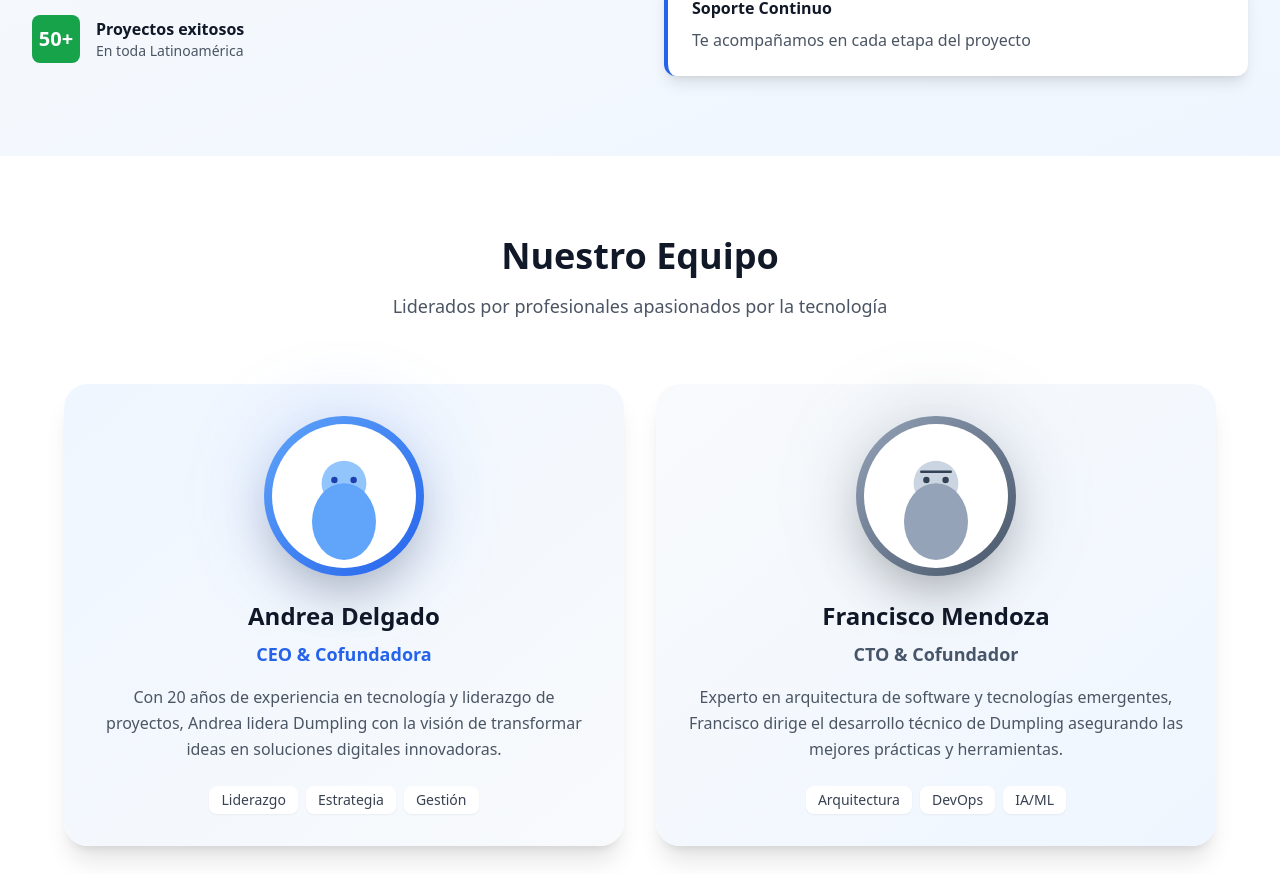
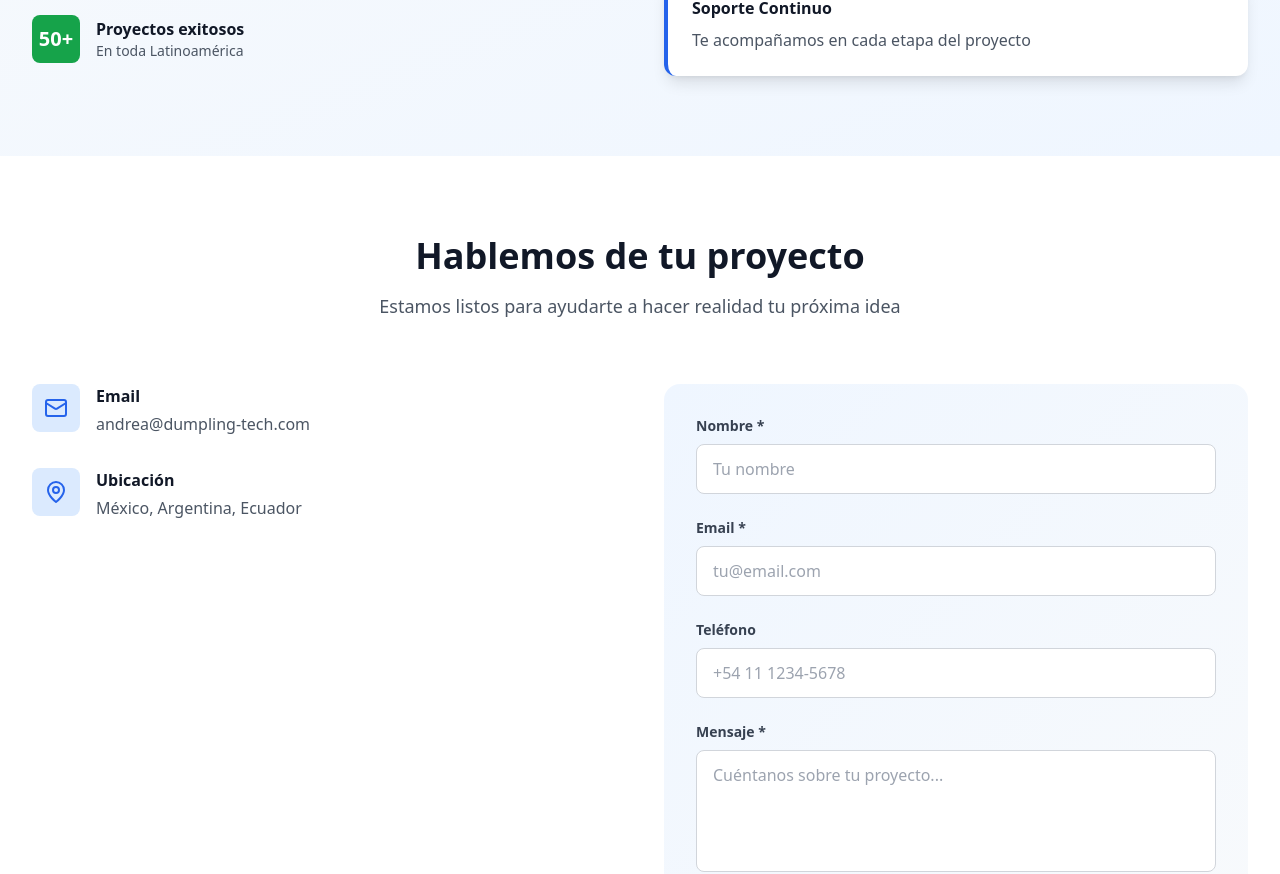
Before and after one commit to ffmr50/dumpling-website, a React (Vite) app: page / in a window 1280 px wide. Shown: the part 1664-2538 px from the top of the page. Built offline with nearby package versions, Linux system fonts and the light colour scheme; no server answers.

Commit message:
Updated Home.tsx

```diff
--- a/src/pages/Home.tsx
+++ b/src/pages/Home.tsx
@@ -300,103 +300,6 @@ function Home() {
           </div>
         </section>
 
-        <section id="equipo" className="py-20 bg-white">
-          <div className="max-w-7xl mx-auto px-4 sm:px-6 lg:px-8">
-            <div className="text-center mb-16">
-              <h2 className="text-3xl md:text-4xl font-bold text-gray-900 mb-4">
-                Nuestro Equipo
-              </h2>
-              <p className="text-lg text-gray-600 max-w-2xl mx-auto">
-                Liderados por profesionales apasionados por la tecnología
-              </p>
-            </div>
-
-            <div className="max-w-6xl mx-auto grid md:grid-cols-2 gap-8">
-              <div className="bg-gradient-to-br from-blue-50 to-slate-50 rounded-3xl p-8 shadow-xl">
-                <div className="flex flex-col items-center text-center">
-                  <div className="relative mb-6">
-                    <div className="absolute inset-0 bg-blue-600/20 rounded-full blur-2xl"></div>
-                    <div className="relative w-40 h-40 bg-gradient-to-br from-blue-400 to-blue-600 rounded-full flex items-center justify-center shadow-2xl">
-                      <div className="w-36 h-36 bg-white rounded-full flex items-center justify-center">
-                        <svg viewBox="0 0 200 200" className="w-32 h-32">
-                          <circle cx="100" cy="80" r="35" fill="#93C5FD" />
-                          <circle cx="85" cy="75" r="5" fill="#1E40AF" />
-                          <circle cx="115" cy="75" r="5" fill="#1E40AF" />
-                          <path d="M 85 90 Q 100 100 115 90" stroke="#1E40AF" strokeWidth="3" fill="none" strokeLinecap="round" />
-                          <ellipse cx="100" cy="140" rx="50" ry="60" fill="#60A5FA" />
-                        </svg>
-                      </div>
-                    </div>
-                  </div>
-
-                  <h3 className="text-2xl font-bold text-gray-900 mb-2">
-                    Andrea Delgado
-                  </h3>
-                  <p className="text-lg text-blue-600 font-semibold mb-4">
-                    CEO & Cofundadora
-                  </p>
-                  <p className="text-gray-600 leading-relaxed mb-6">
-                    Con 20 años de experiencia en tecnología y liderazgo de proyectos, Andrea   lidera Dumpling con la visión de transformar ideas en soluciones digitales innovadoras.
-                  </p>
-                  <div className="flex flex-wrap gap-2 justify-center">
-                    <span className="px-3 py-1 bg-white rounded-lg text-sm font-medium text-gray-700 shadow-sm">
-                      Liderazgo
-                    </span>
-                    <span className="px-3 py-1 bg-white rounded-lg text-sm font-medium text-gray-700 shadow-sm">
-                      Estrategia
-                    </span>
-                    <span className="px-3 py-1 bg-white rounded-lg text-sm font-medium text-gray-700 shadow-sm">
-                      Gestión
-                    </span>
-                  </div>
-                </div>
-              </div>
-
-              <div className="bg-gradient-to-br from-slate-50 to-blue-50 rounded-3xl p-8 shadow-xl">
-                <div className="flex flex-col items-center text-center">
-                  <div className="relative mb-6">
-                    <div className="absolute inset-0 bg-slate-600/20 rounded-full blur-2xl"></div>
-                    <div className="relative w-40 h-40 bg-gradient-to-br from-slate-400 to-slate-600 rounded-full flex items-center justify-center shadow-2xl">
-                      <div className="w-36 h-36 bg-white rounded-full flex items-center justify-center">
-                        <svg viewBox="0 0 200 200" className="w-32 h-32">
-                          <circle cx="100" cy="80" r="35" fill="#CBD5E1" />
-                          <circle cx="85" cy="75" r="5" fill="#334155" />
-                          <circle cx="115" cy="75" r="5" fill="#334155" />
-                          <path d="M 85 90 Q 100 100 115 90" stroke="#334155" strokeWidth="3" fill="none" strokeLinecap="round" />
-                          <ellipse cx="100" cy="140" rx="50" ry="60" fill="#94A3B8" />
-                          <rect x="75" y="60" width="50" height="4" fill="#334155" rx="2" />
-                        </svg>
-                      </div>
-                    </div>
-                  </div>
-
-                  <h3 className="text-2xl font-bold text-gray-900 mb-2">
-                    Francisco Mendoza
-                  </h3>
-                  <p className="text-lg text-slate-600 font-semibold mb-4">
-                    CTO & Cofundador
-                  </p>
-                  <p className="text-gray-600 leading-relaxed mb-6">
-                    Experto en arquitectura de software y tecnologías emergentes, Francisco dirige el desarrollo técnico
-                    de Dumpling asegurando las mejores prácticas y herramientas.
-                  </p>
-                  <div className="flex flex-wrap gap-2 justify-center">
-                    <span className="px-3 py-1 bg-white rounded-lg text-sm font-medium text-gray-700 shadow-sm">
-                      Arquitectura
-                    </span>
-                    <span className="px-3 py-1 bg-white rounded-lg text-sm font-medium text-gray-700 shadow-sm">
-                      DevOps
-                    </span>
-                    <span className="px-3 py-1 bg-white rounded-lg text-sm font-medium text-gray-700 shadow-sm">
-                      IA/ML
-                    </span>
-                  </div>
-                </div>
-              </div>
-            </div>
-          </div>
-        </section>
-
         <section id="contacto" className="py-20 bg-white">
           <div className="max-w-7xl mx-auto px-4 sm:px-6 lg:px-8">
             <div className="text-center mb-16">
```
